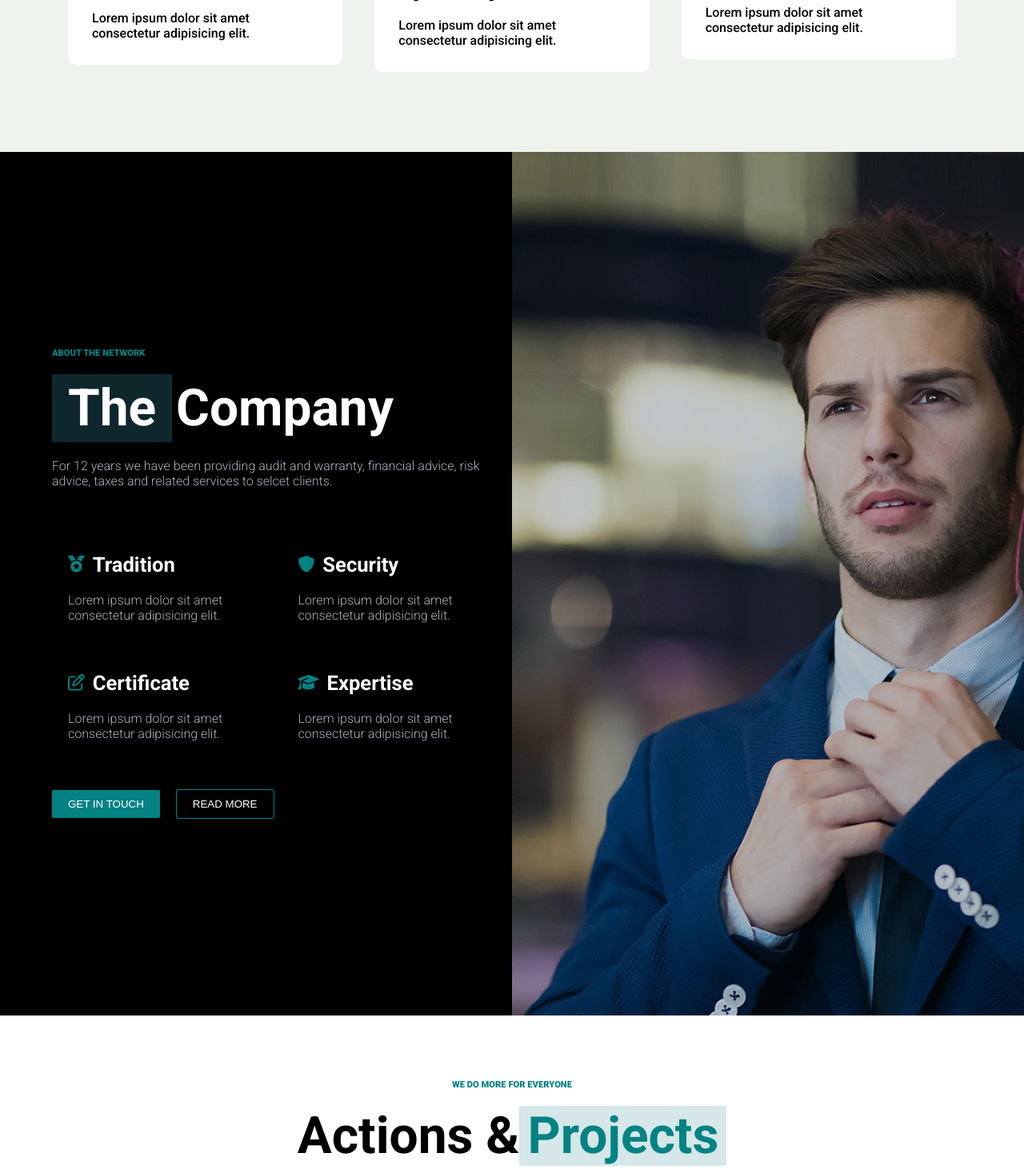
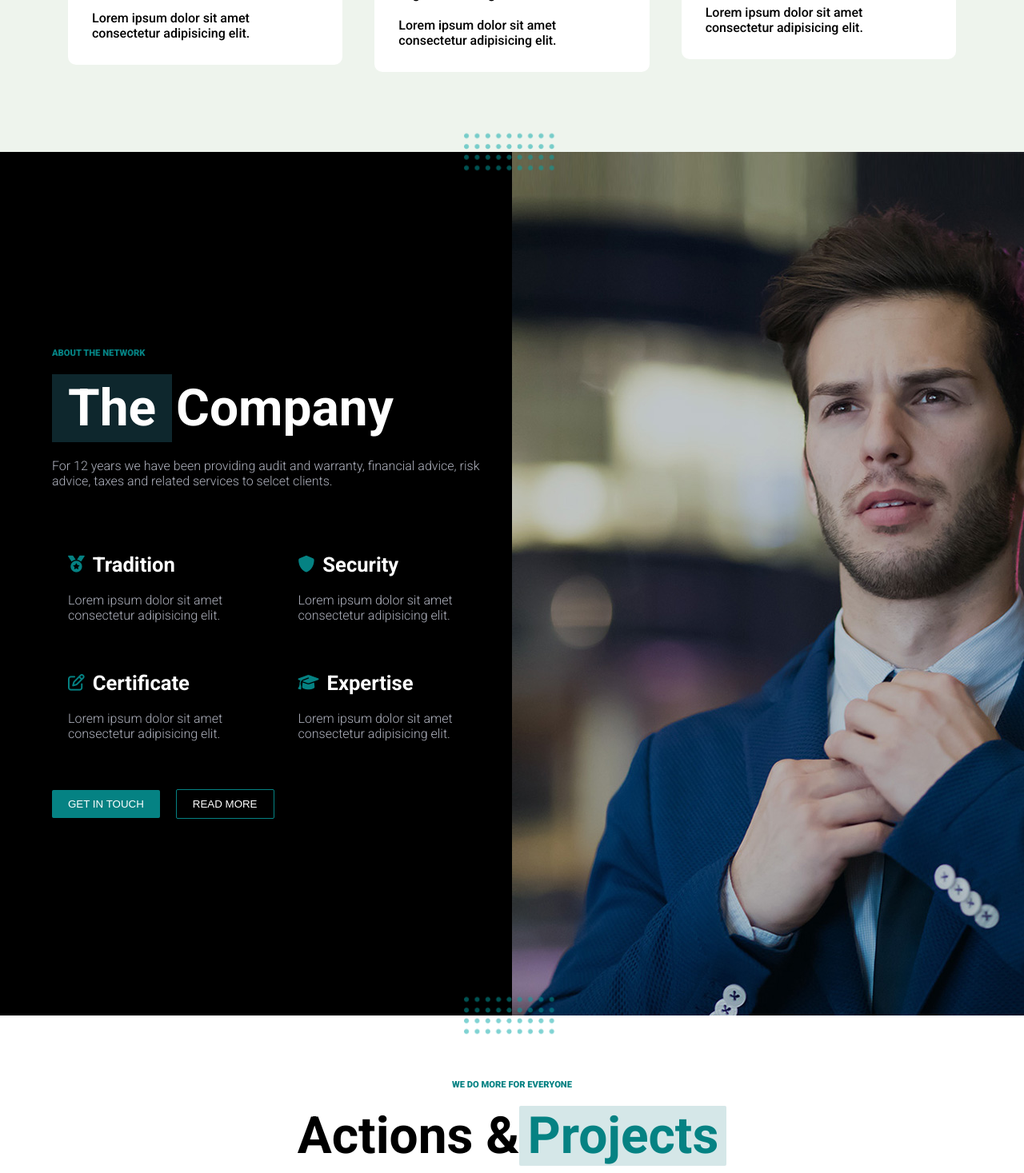
Before and after one commit to 32Fire32/proj-html-vuejs, a Vue app: page / in a window 1280 px wide. Shown: the part 1469-2936 px from the top of the page at 80% size. Built offline with nearby package versions, Linux system fonts and the light colour scheme.

Commit message:
crea components dei bullet e li mette in position absolute

```diff
--- a/src/components/AppMain.vue
+++ b/src/components/AppMain.vue
@@ -4,6 +4,7 @@ import AppSection2 from "./sections/AppSection2.vue";
 import AppSection3 from "./sections/AppSection3.vue";
 import AppSection4 from "./sections/AppSection4.vue";
 import AppSection5 from "./sections/AppSection5.vue";
+import AppBullets from "./sections/Bullets/AppBullets.vue";
 export default {
   name: "AppMain",
   components: {
@@ -12,16 +13,40 @@ export default {
     AppSection3,
     AppSection4,
     AppSection5,
+    AppBullets,
   },
 };
 </script>
 
 <template>
   <AppSection1 />
-  <AppSection2 />
+  <div class="relative">
+    <div class="top">
+      <AppBullets />
+    </div>
+    <AppSection2 />
+    <div class="bottom">
+      <AppBullets />
+    </div>
+  </div>
   <AppSection3 />
   <AppSection4 />
   <AppSection5 />
 </template>
 
-<style scoped lang="scss"></style>
+<style scoped lang="scss">
+.relative {
+  position: relative;
+  .top {
+    position: absolute;
+    z-index: 20;
+    top: -30px;
+    left: calc(50% - 60px);
+  }
+  .bottom {
+    position: absolute;
+    bottom: -25px;
+    left: calc(50% - 60px);
+  }
+}
+</style>
--- a/src/components/sections/AppSection2.vue
+++ b/src/components/sections/AppSection2.vue
@@ -69,7 +69,7 @@ export default {
 section {
   background-color: black;
   overflow-x: hidden;
-
+  position: relative;
   .titleSection {
     color: #fff;
     margin-bottom: 20px;
@@ -105,6 +105,28 @@ section {
     }
   }
 }
+
+// section::before {
+//   width: 480px;
+//   height: 200px;
+//   position: absolute;
+//   top: -100px;
+//   left: calc(50% - 230px);
+//   background-image: url("../../assets/bullets.png");
+//   content: "";
+//   display: block;
+// }
+
+// section::after {
+//   width: 480px;
+//   height: 200px;
+//   position: absolute;
+//   bottom: -100px;
+//   left: calc(50% - 230px);
+//   background-image: url("../../assets/bullets.png");
+//   content: "";
+//   display: block;
+// }
 .cards {
   display: flex;
   flex-wrap: wrap;
--- /dev/null
+++ b/src/components/sections/Bullets/AppBullets.vue
@@ -0,0 +1,25 @@
+<script>
+export default {
+  name: "AppBullets",
+};
+</script>
+
+<template>
+  <div class="bullets">
+    <img src="../../../assets/bullets.png" alt="bullets" />
+  </div>
+</template>
+
+<style scoped lang="scss">
+.bullets {
+  width: 120px;
+  height: 55px;
+
+  img {
+    width: 100%;
+    height: 100%;
+    object-fit: cover;
+    filter: opacity(50%);
+  }
+}
+</style>
```
Also changed, not shown: src/assets/bullets.png (added).
